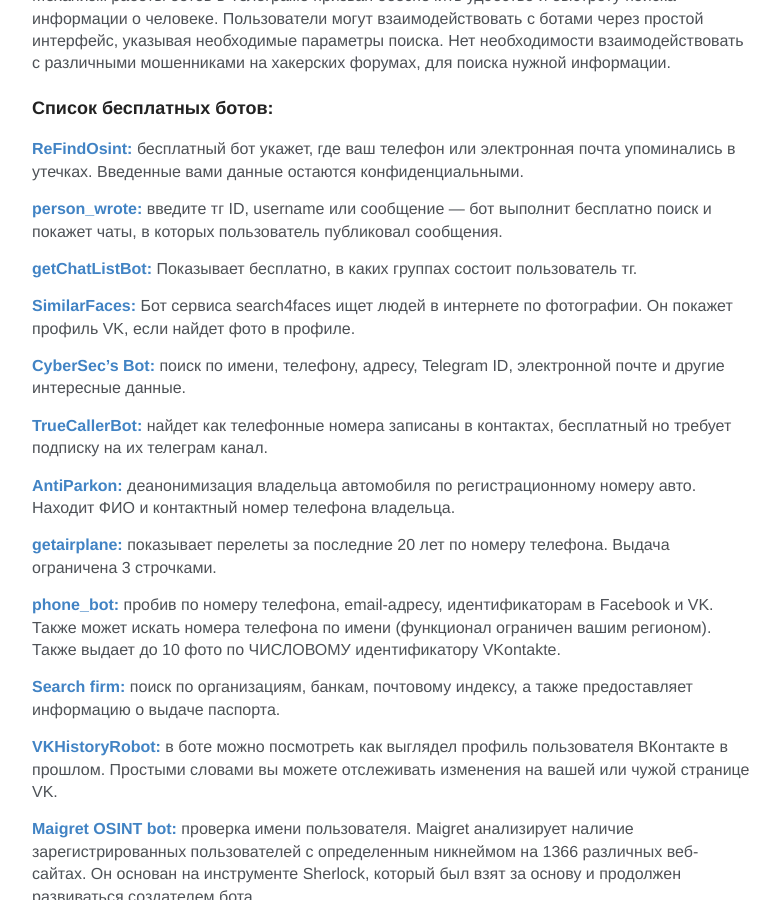
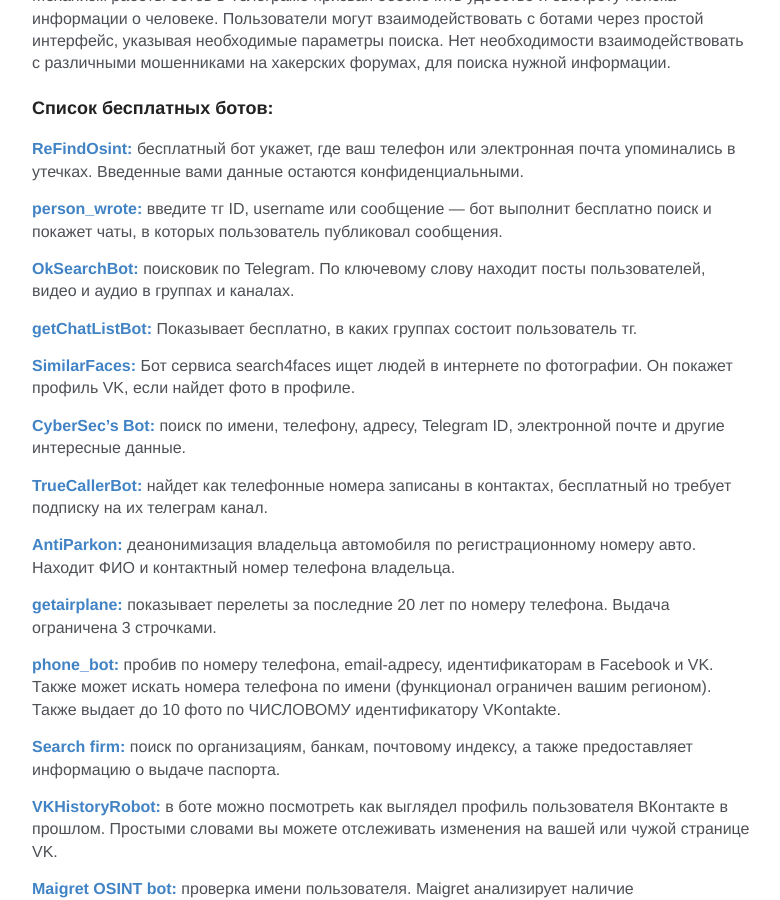
Before and after one commit to NmH7oMFjFlo8nyp13LHG/o8nyp13LHG, a Jekyll site: the page built from _posts/2025-04-28-besplatnye-boty-dlya-poiska-probiva-informaczii.md, in a window 1280 px wide and 900 px high, scrolled down 1333 px. Shown: the whole window, without its empty margins (248-1028 px from the left). Built offline with Jekyll 4.4.1, drawn with Linux system fonts in a browser that asks for light colours; some of the changed lines change nothing that is shown.

Commit message:
Update 2025-04-28-besplatnye-boty-dlya-poiska-probiva-informaczii.md

```diff
--- a/_posts/2025-04-28-besplatnye-boty-dlya-poiska-probiva-informaczii.md
+++ b/_posts/2025-04-28-besplatnye-boty-dlya-poiska-probiva-informaczii.md
@@ -7,7 +7,7 @@
 
 ![](/images/freebot1.webp)
 
-Боты пробива в мессенджере Telegram предоставляют широкий спектр функций, включая возможность поиска информации о человеке по номерам авто или телефона, ФИО, паспарту и многому другому. Сегодня мы расскажем вам только о **бесплатных ботах** для пробива и OSINTа информации. Для более мощного деанона доступны платные, **[тык сюда](https://probiv.github.io/top-5-luchshih-bota-telegram-dlya-probiva/)**.
+Боты пробива в мессенджере Telegram предоставляют широкий спектр функций, включая возможность поиска информации о человеке по номерам авто или телефона, ФИО, паспарту и многому другому. Сегодня мы расскажем вам только о **бесплатных ботах** для пробива и OSINTа информации. Для более мощного деанона доступны платные, **[тык сюда](/top-5-luchshih-bota-telegram-dlya-probiva/)**.
 
 
 ### **Что умеют боты?**
@@ -29,6 +29,8 @@
 **[ReFindOsint:](/ReFindOsintBot/)** бесплатный бот укажет, где ваш телефон или электронная почта упоминались в утечках. Введенные вами данные остаются конфиденциальными.
 
 **[person_wrote:](https://t.me/where_a_person_wrote_bot)** введите тг ID, username или сообщение — бот выполнит бесплатно поиск и покажет чаты, в которых пользователь публиковал сообщения.
+
+**[OkSearchBot:](https://t.me/OkSearchBot)** поисковик по Telegram. По ключевому слову находит посты пользователей, видео и аудио в группах и каналах.
 
 **[getChatListBot:](https://t.me/getchatlistbot)** Показывает бесплатно, в каких группах состоит пользователь тг.
 
```
